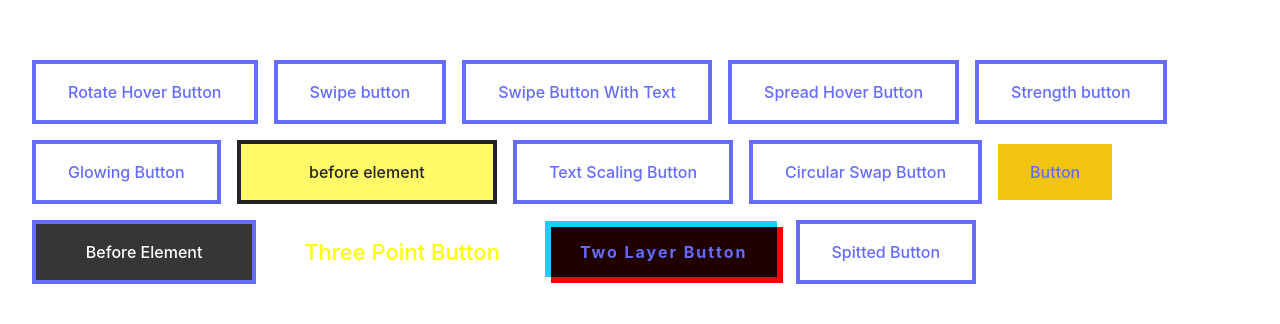
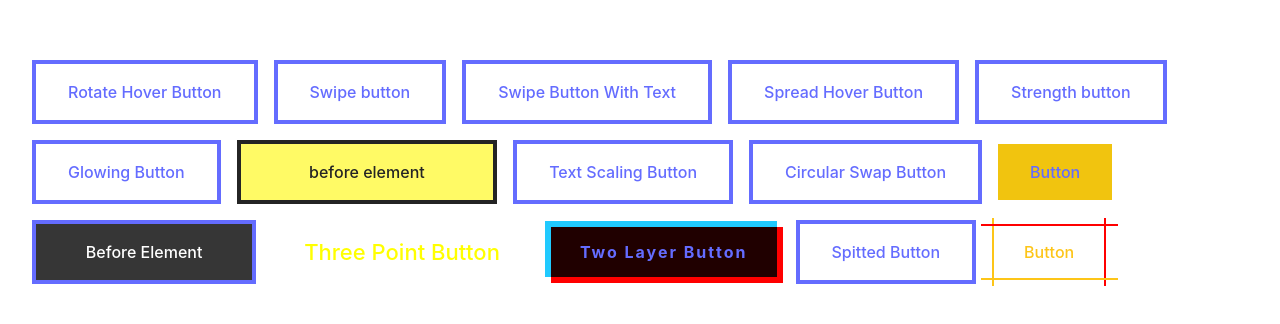
Before and after one commit to andy5566w/vue3-advenced-css, a Vue app: page / in a window 1280 px wide. Shown: the part 228-552 px from the top of the page. Built offline with nearby package versions, Linux system fonts and the light colour scheme.

Commit message:
add BorderSwapButton.vue

```diff
--- a/src/components/DIsplayButton.vue
+++ b/src/components/DIsplayButton.vue
@@ -14,6 +14,7 @@
     <ThreeCircleBackgroundButton />
     <TwoLayersButton />
     <SpittedButton />
+    <BorderSwapButton />
   </div>
 </template>
 
@@ -32,6 +33,7 @@ import LayerSwapButton from './buttons/LayersSwapButton.vue'
 import ThreeCircleBackgroundButton from './buttons/ThreeCircleBackgroundButton.vue'
 import TwoLayersButton from './buttons/TwoLayersButton.vue'
 import SpittedButton from './buttons/SplittedButton.vue'
+import BorderSwapButton from './buttons/BorderSwapButton.vue'
 </script>
 
 <style lang="scss" scoped></style>
--- /dev/null
+++ b/src/components/buttons/BorderSwapButton.vue
@@ -0,0 +1,52 @@
+<template>
+  <a href="#" class="px-8 py-4 relative transition duration-150 ease-out"
+    >Button</a
+  >
+</template>
+
+<script></script>
+
+<style scoped lang="scss">
+a {
+  --top: -10%;
+  --left: 0;
+  --w: 100%;
+  --h: 120%;
+  color: #fdc518;
+
+  &:before,
+  &:after {
+    content: '';
+    position: absolute;
+    transition: all 0.5s;
+    left: var(--left);
+    top: var(--top);
+    height: var(--h);
+    width: var(--w);
+  }
+
+  &:before {
+    border-right: 2px solid red;
+    border-left: 2px solid #fdc518;
+  }
+
+  &:after {
+    --w: 120%;
+    --h: 100%;
+    --top: 0;
+    --left: -10%;
+    border-top: 2px solid red;
+    border-bottom: 2px solid #fdc518;
+  }
+
+  &:hover {
+    &:before {
+      transform: rotateY(180deg);
+    }
+
+    &:after {
+      transform: rotateX(180deg);
+    }
+  }
+}
+</style>
```
